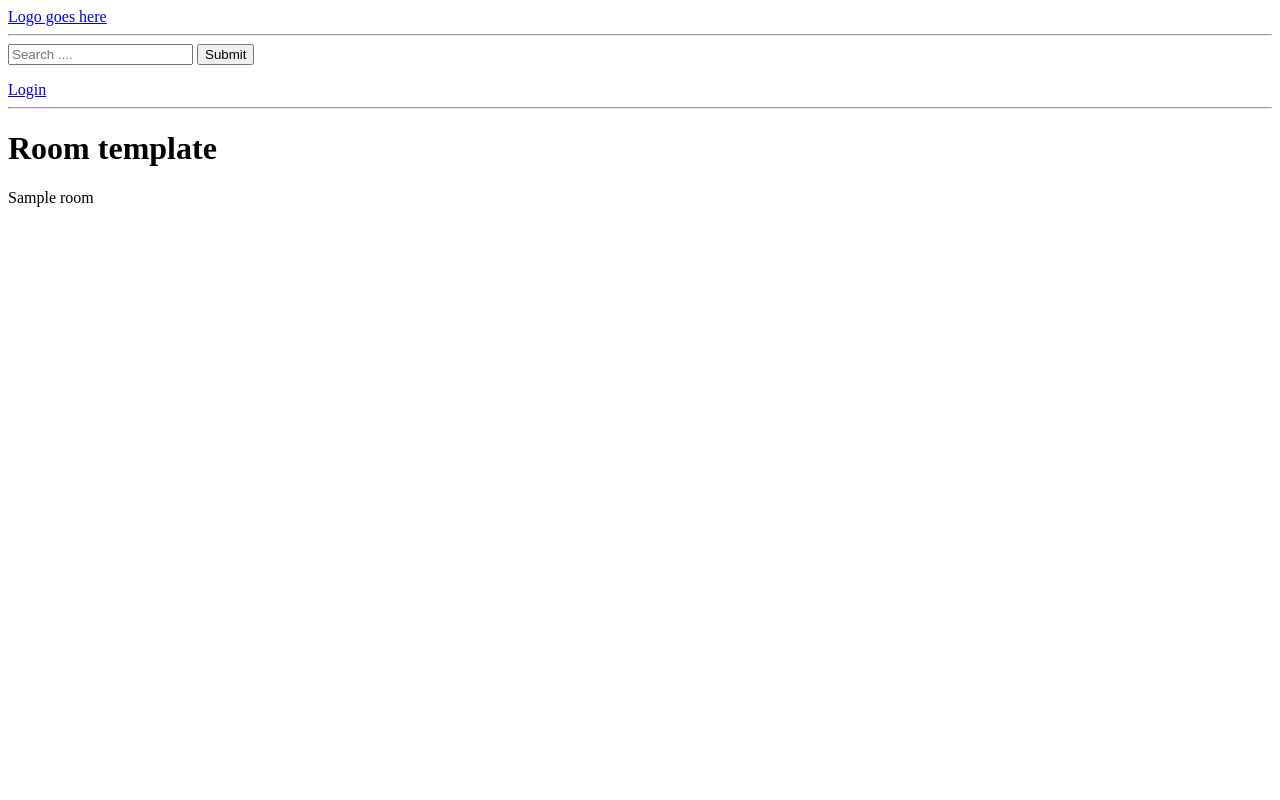
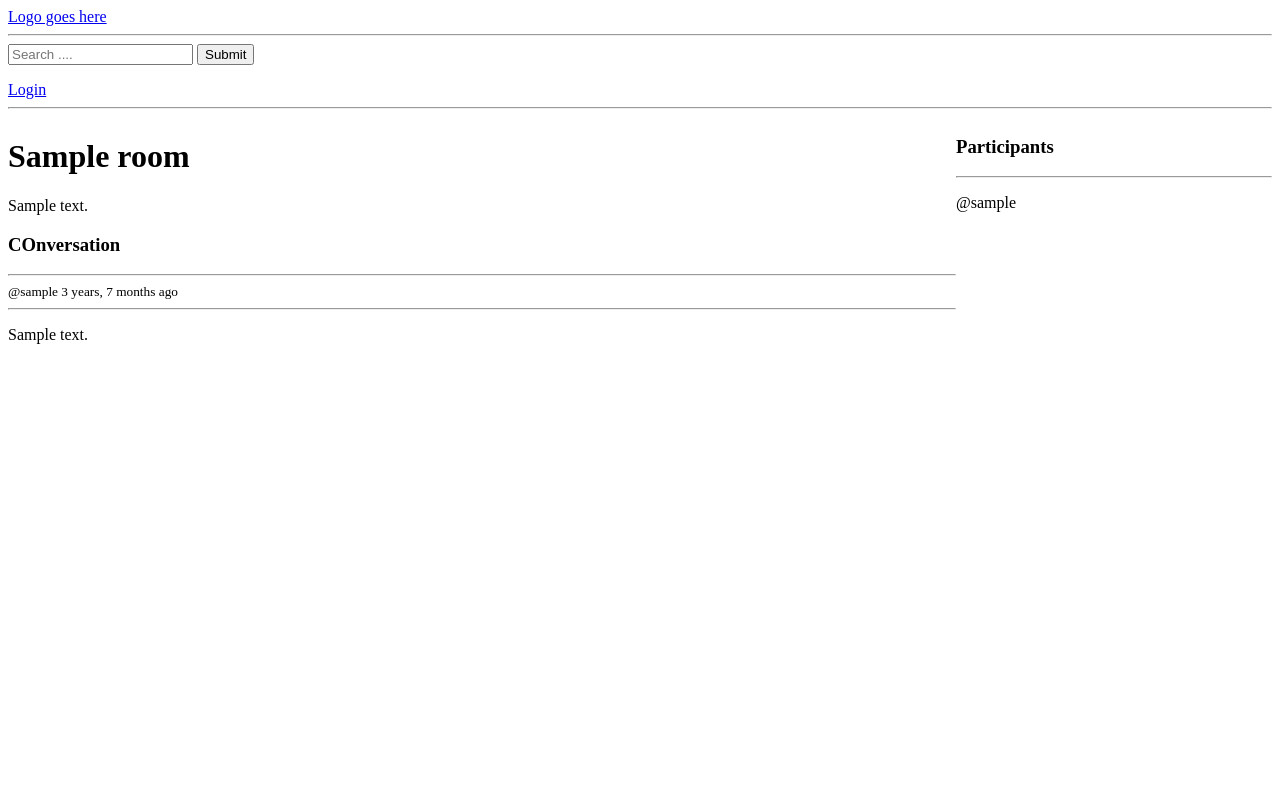
Before and after one commit to gauravrai/py-letsdiscuss, a Django app: page /room/1/ in a window 1280 px wide. Run offline with Django 4.2, Linux system fonts and the light colour scheme; tables that the repository leaves empty hold one stand-in row (values such as "Sample post").

Commit message:
Added participants, comments

```diff
--- a/studybud/base/models.py
+++ b/studybud/base/models.py
@@ -12,7 +12,7 @@ class Room(models.Model):
     topic = models.ForeignKey(Topic, on_delete=models.SET_NULL, null=True)
     name = models.CharField(max_length=200)
     description = models.TextField(null=True, blank=True)
-    # participants =
+    participants = models.ManyToManyField(User, related_name='participants', blank=True)
     updated = models.DateTimeField(auto_now=True)
     created = models.DateTimeField(auto_now_add=True)
 
--- a/studybud/base/templates/base/room.html
+++ b/studybud/base/templates/base/room.html
@@ -2,6 +2,59 @@
 
 
 {% block content %}
-<h1>Room template</h1>
-{{room.name}}
+<style>
+    .room-container
+    {
+        display: grid;
+        grid-template-columns: 3fr 1fr;
+    }
+</style>
+<div class="room-container">
+    <div>
+        <div>
+            <h1>{{room.name}}</h1>
+            <p>{{room.description}}</p>
+
+            <div class="comment-wrapper">
+                <h3>COnversation</h3>
+                <hr>
+
+                {% for message in room_messages %}
+                    <div>
+                        <small>@{{message.user}} {{message.created|timesince}} ago</small>
+                        <hr>
+                        <p>{{message.body}}</p>
+                        <br><br><br>
+                    </div>
+                {% endfor %}
+
+            </div>
+        </div>
+        <div>
+            {% if request.user.is_authenticated %}
+            <div class="comment-form">
+                <form action="" method="POST">
+                    {% csrf_token %}
+
+                    <input type="text" name="body" placeholder="Write your message..." id="">
+                </form>
+            </div>
+            {% endif %}
+        </div>
+
+
+
+    </div>
+    <div>
+        <h3>Participants</h3>
+        <hr>
+
+        {% for user in participants %}
+            <div>
+                <p>@{{user.username}}</p>
+            </div>
+        {% endfor %}
+
+    </div>
+</div>
 {% endblock %}
--- a/studybud/base/urls.py
+++ b/studybud/base/urls.py
@@ -3,6 +3,7 @@ from . import views
 
 urlpatterns = [
     path('login/', views.loginPage, name='login'),
+    path('register/', views.registerPage, name='register'),
     path('logout/', views.logoutUser, name='logout'),
     path('', views.home, name='home'),
     path('room/<str:pk>/', views.room, name='room'),
--- a/studybud/base/views.py
+++ b/studybud/base/views.py
@@ -4,12 +4,13 @@ from django.contrib import messages
 from django.contrib.auth.decorators import login_required
 from django.contrib.auth.models import User
 from django.contrib.auth import authenticate, login, logout
+from django.contrib.auth.forms import UserCreationForm
 from django.db.models import Q
-from .models import Room, Topic
+from .models import Room, Topic, Message
 from .forms import RoomForm
 
 def loginPage(request):
-
+    page = 'login'
     if request.user.is_authenticated:
         return redirect('home')
 
@@ -30,7 +31,33 @@ def loginPage(request):
         else:
             messages.error(request, 'Username or password does not exists')
 
-    context = {}
+    context = {
+        'page': page
+    }
+    return render(request, 'base/login_register.html', context)
+
+def registerPage(request):
+    page = 'register'
+    form = UserCreationForm()
+
+    if request.method == 'POST':
+        form = UserCreationForm(request.POST)
+
+        if form.is_valid():
+            user = form.save(commit=False)
+            user.username = user.username.lower()
+            user.save()
+
+            login(request, user)
+
+            return redirect('home')
+        else:
+            messages.error(request, 'An error occurred during registration')
+
+    context = {
+        'page': page,
+        'form': form
+    }
     return render(request, 'base/login_register.html', context)
 
 def logoutUser(request):
@@ -55,7 +82,23 @@ def home(request):
 
 def room(request, pk):
     room = Room.objects.get(id=pk)
-    context = {'room': room}
+    room_messages = room.message_set.all().order_by('-created')
+    participants = room.participants.all()
+
+    if request.method == 'POST':
+        message = Message.objects.create(
+            user = request.user,
+            room = room,
+            body = request.POST.get('body')
+        )
+        room.participants.add(request.user)
+        return redirect('room', pk=room.id)
+
+    context = {
+        'room': room,
+        'room_messages': room_messages,
+        'participants': participants
+    }
     return render(request, 'base/room.html', context)
 
 @login_required(login_url='/login')
```
Also changed, not shown: studybud/base/templates/base/login_register.html (+13 -0 lines), studybud/base/migrations/0003_room_participants.py (added).
